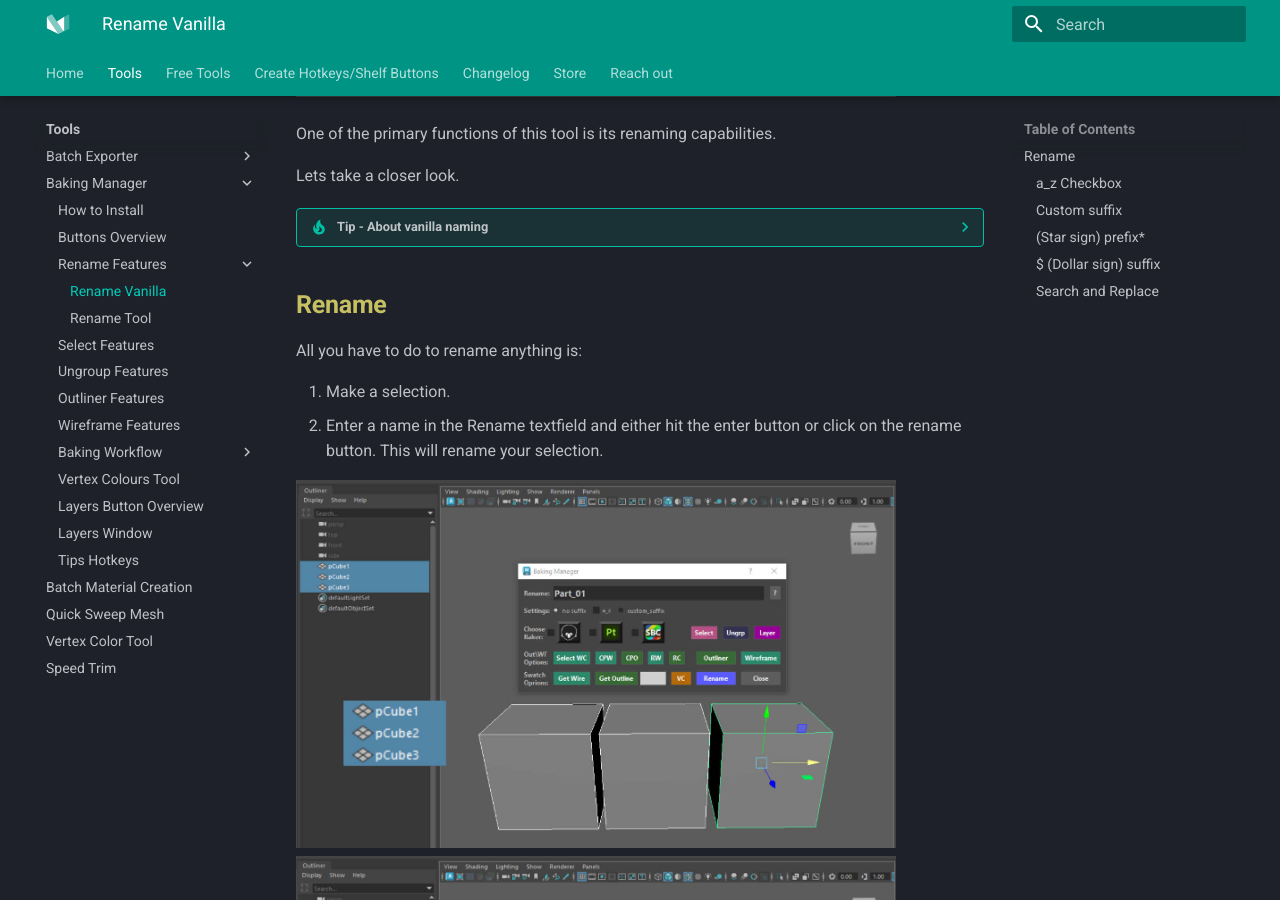
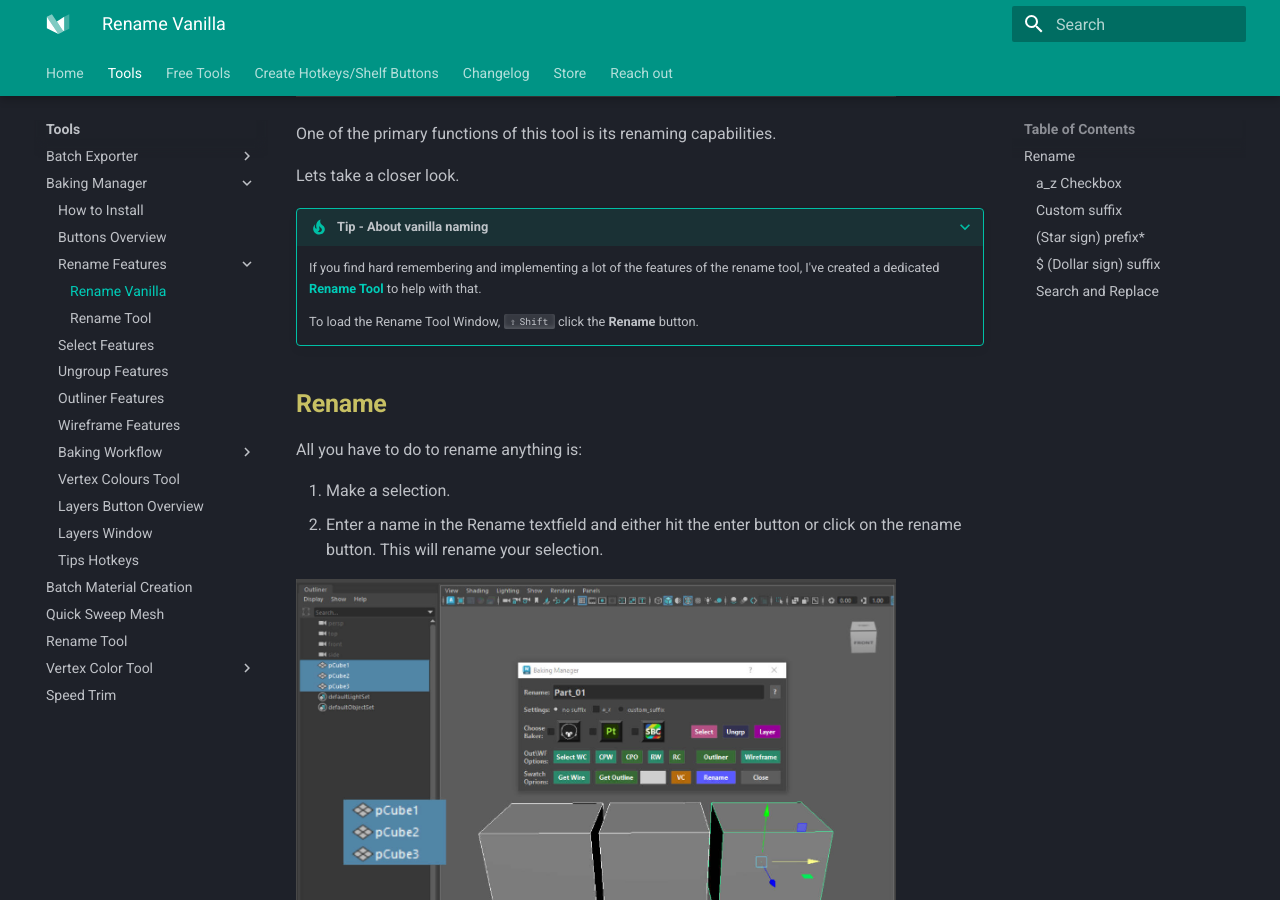
Before and after one commit to mike-isaakidis/Maya-Modelling-Tools, an MkDocs documentation site: the page built from docs/Baking Manager/Rename Features.md, in a window 1280 px wide and 900 px high, scrolled down 417 px. Built offline with MkDocs 1.6.1 and Material for MkDocs 9.7.7, drawn with Linux system fonts in a browser that asks for light colours; emoji names are drawn with the system emoji font.

Commit message:
created a dedicated folder for the rename tool
fixed paths,
also exposed buttons overview on the site for vertex colours

```diff
--- a/docs/Baking Manager/Rename Features.md
+++ b/docs/Baking Manager/Rename Features.md
@@ -9,9 +9,10 @@
 
 Lets take a closer look.
 
-??? Tip "Tip - About vanilla naming"
-    If you find hard remembering and implementing a lot of the features of the rename tool, I've created a dedicated [**Rename Tool**](../Baking%20Manager/Rename%20Tool.md)  to help with that.
-    Use that tool instead.
+???+ Tip "Tip - About vanilla naming"
+    If you find hard remembering and implementing a lot of the features of the rename tool, I've created a dedicated [**Rename Tool**](../Rename%20Tool/index.md)  to help with that.
+
+    To load the Rename Tool Window, ++shift++ click the **Rename** button.
 
 ## <span style="color:rgb(199, 192, 99);">**Rename**</span>
 
--- /dev/null
+++ b/docs/Rename Tool/index.md
@@ -0,0 +1,4 @@
+# Rename Tool
+
+The Rename tool is a dedicated tool for renaming your assets.
+Its a more user friendly version from the vanilla one and its purpose is to give users a dedicated tool for renaming.
--- a/mkdocs.yml
+++ b/mkdocs.yml
@@ -43,8 +43,11 @@
       - Batch Material Creation/index.md
     - Quick Sweep Mesh:
       - Quick Sweep Mesh/index.md
+    - Rename Tool:
+      - Rename Tool/index.md
     - Vertex Color Tool:
       - Vertex Colours/index.md
+      - "Buttons Overview": Vertex Colours/Buttons Overview.md
     - Speed Trim:
       - Speed Trim/index.md
 
```
Also changed, not shown: docs/Baking Manager/Buttons Overview.md (+2 -2 lines), docs/Baking Manager/Rename Tool.md (+1 -4 lines), docs/Baking Manager/index.md (+1 -1 lines), docs/Vertex Colours/Buttons Overview.md (+1 -1 lines).
